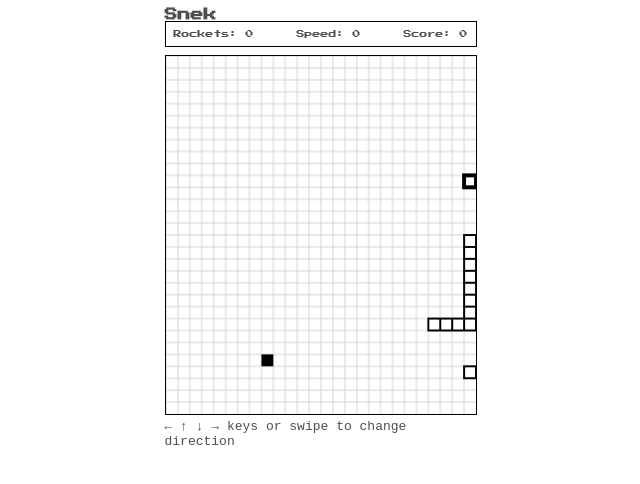
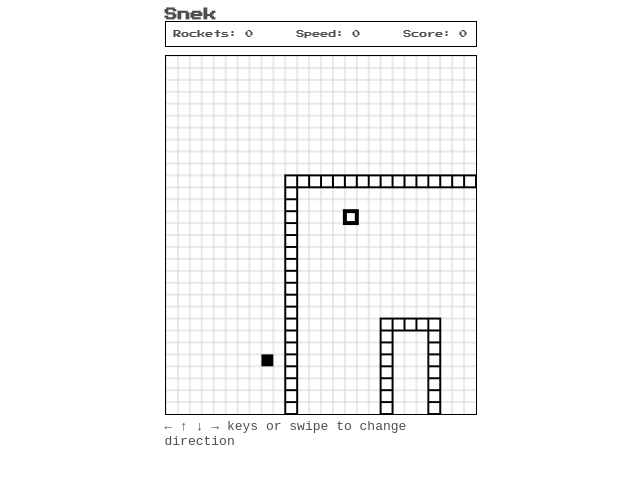
Before and after one commit to irosgrim/snek, a plain HTML site: page index.html in a window 1280 px wide. Shown: the whole page, without its empty margins (318-958 px from the left). Drawn offline with Linux system fonts and the light colour scheme.

Commit message:
obstacles

```diff
--- a/index.html
+++ b/index.html
@@ -33,6 +33,7 @@
         <div class="zone static">
         </div>
     </div>
+    <script src="src/obstacles.js"></script>
     <script src="src/joystick.js"></script>
     <script src="src/input.js"></script>
     <script src="src/snek.js"></script>
--- /dev/null
+++ b/src/obstacles.js
@@ -0,0 +1,115 @@
+const obstacles = [
+    [
+        "xxxx  xxxxxxxxxxxxxxxxxxxxxxxxxxxxxxxx",
+        "x                                    x",
+        "x                                    x",
+        "x                                    x",
+        "x                                    x",
+        "x                                    x",
+        "x                                    x",
+        "x                                    x",
+        "x                                    x",
+        "x        xxxxxxxxxxxxxxxxx           x",
+        "x                                    x",
+        "x                F                   x",
+        "x                                    x",
+        "x        xxxxxxxxxxxxxxxxx           x",
+        "x                                    x",
+        "x                                    x",
+        "x                                    x",
+        "x                                    x",
+        "x                                    x",
+        "x                                    x",
+        "x                                    x",
+        "x                                    x",
+        "x                        x           x",
+        "x                        x           x",
+        "xxxxxxxxxxxxxxxxxxxxxxxxxx           x",
+    ],
+    [
+        "xxxxxxxxxxxxxxxxxxxxxxxxxxxxxxxxx",
+        "x                               x",
+        "x                               x",
+        "x                           xxxxx",
+        "x                                ",
+        "x                                ",
+        "x                                ",
+        "x                                ",
+        "x                                ",
+        "x                                ",
+        "xxxxxxxxx        xxxxxxxxxxxxxxxx",
+        "x                x              x",
+        "x                x              x",
+        "x                x              x",
+        "x                               x",
+        "x                               x",
+        "x                               x",
+        "xxxxxxxxxxxxxxxxxxxxxx          x",
+        "x                    x          x",
+        "x                               x",
+        "x        F                      x",
+        "x                               x",
+        "x                               x",
+        "x                               x",
+        "x                               x",
+        "x                               x",
+        "x                               x",
+        "xxxxxxxxxxxxxxxxxxxxxxxxxxxxxxxxx",
+    ],
+    [
+        "xxxxxxxxxxxxxxxxxx",
+        "x                x",
+        "x                x",
+        "x                x",
+        "x                x",
+        "x             xxxx",
+        "x                 ",
+        "x                 ",
+        "x                 ",
+        "x                 ",
+        "x                 ",
+        "x                 ",
+        "x                 ",
+        "x                 ",
+        "xxxxxxxxxxxxxxxxxx",
+        "                 x",
+        "                 x",
+        "                 x",
+        "                 x",
+        "                 x",
+        "                 x",
+        "                 x",
+        "                 x",
+        "xxxx             x",
+        "x                x",
+        "x                x",
+        "x                x",
+        "x                x",
+        "xxxxxxxxxxxxxxxxxx"
+    ],
+    [
+        "xxxxxxxxxxxxxxxxxxxxxxxxxxxxxx   xxxx",
+        "x                                   x",
+        "x                                   x",
+        "x                                   x",
+        "x                                   x",
+        "x                                   x",
+        "x                                   x",
+        "x                                   x",
+        "x                                   x",
+        "x                                   x",
+        "x                                   x",
+        "x                                   x",
+        "x       xxxxx                       x",
+        "x       x   x                       x",
+        "x       x   x                       x",
+        "x       x   x                       x",
+        "x       x   x                       x",
+        "x       x   x                       x",
+        "x       x   x                       x",
+        "x       x   x                       x",
+        "x       x   x                       x",
+        "x       x   x                       x",
+        "xxxxxxxxx   xxxxxxxxxxxxxxxxxxxxxxxxx",
+    ]
+];
--- a/src/snek.js
+++ b/src/snek.js
@@ -2,7 +2,9 @@
 const rockets = document.getElementById("rockets");
 const fireBtn = document.getElementById("fire");
 const speed = document.getElementById("speed");
-
+const getRandomInt = (min, max) => {
+  return Math.floor(Math.random() * (max - min + 1)) + min;
+}
 
 fireBtn.addEventListener("click", (e) => {
     console.log("clicked")
@@ -16,70 +18,6 @@
     const y = Math.floor(Math.random() * rows) * blockSize;
     return {x, y}
 }
-
-const obstacles = [
-    [
-        [15, 15],
-        [15, 16],
-        [15, 17],
-        [15, 18],
-        [15, 19],
-        [15, 20],
-    ],
-    [
-        [25, 15],
-        [25, 16],
-        [25, 17],
-        [25, 18],
-        [25, 19],
-        [25, 20],
-        [25, 21],
-        [25, 22],
-        [24, 22],
-        [23, 22],
-        [22, 22],
-    ],
-     [
-        [15, 26],
-        [16, 26],
-        [17, 26],
-        [18, 26],
-        [19, 26],
-        [20, 26],
-        [21, 26],
-        [22, 26],
-        [23, 26],
-        [24, 26],
-        [25, 26],
-    ],
-    [
-        [25, 26],
-        [26, 26],
-        [27, 26],
-        [28, 26],
-        [29, 26],
-        [30, 26],
-        [31, 26],
-        [32, 26],
-        [32, 27],
-        [32, 28],
-        [32, 29],
-    ],
-    [
-        [2, 26],
-        [3, 26],
-        [4, 26],
-        [5, 26],
-        [6, 26],
-        [7, 26],
-        [8, 26],
-        [9, 26],
-        [10, 27],
-        [11, 28],
-        [12, 29],
-    ]
-
-];
 
 class Ui {
     constructor(blockSize = 10) {
@@ -206,6 +144,7 @@
         for (const bullet of this.game.bullets) {
             const d2 = distance(bullet, this);
             if (d2 <= this.game.blockSize/2) {
+                this.game.score += 2;
                 this.game.obstacles.splice(this.index, 1);
                 this.game.bullets = [];
             }
@@ -450,13 +389,20 @@
         }
     }
     createObstacles() {
-        const firstObstacleIndex = Math.floor(Math.random() * ((obstacles.length - 1) - 0 + 1)) + 0;
-        let secondObstacleIndex = Math.floor(Math.random() * ((obstacles.length - 1) - 0 + 1)) + 0;
-
-        while (firstObstacleIndex === secondObstacleIndex) {
-            secondObstacleIndex = Math.floor(Math.random() * ((obstacles.length - 1) - 0 + 1)) + 0;
+        const randomIndex = getRandomInt(0, obstacles.length - 1);
+        const obstacle = obstacles[randomIndex];
+        const startX = 10;
+        const startY = 10;
+        const o = [];
+        for (let row = 0; row < obstacle.length; row++) {
+            for(let column = 0; column < obstacle[row].length; column++) {
+                if(obstacle[row][column] === "x") {
+                    const newObstacle = new Obstacle((column + startX) * this.blockSize, (row + startY) * this.blockSize, this)
+                    o.push(newObstacle)
+                }
+            }
         }
-        return [...obstacles[firstObstacleIndex].map(o => new Obstacle(o[0] * this.blockSize, o[1] * this.blockSize, this)), ...obstacles[secondObstacleIndex].map(o => new Obstacle(o[0] * this.blockSize, o[1] * this.blockSize, this))]
+        return o;
     }
     reset() {
         this.snek.segments = [];
```
